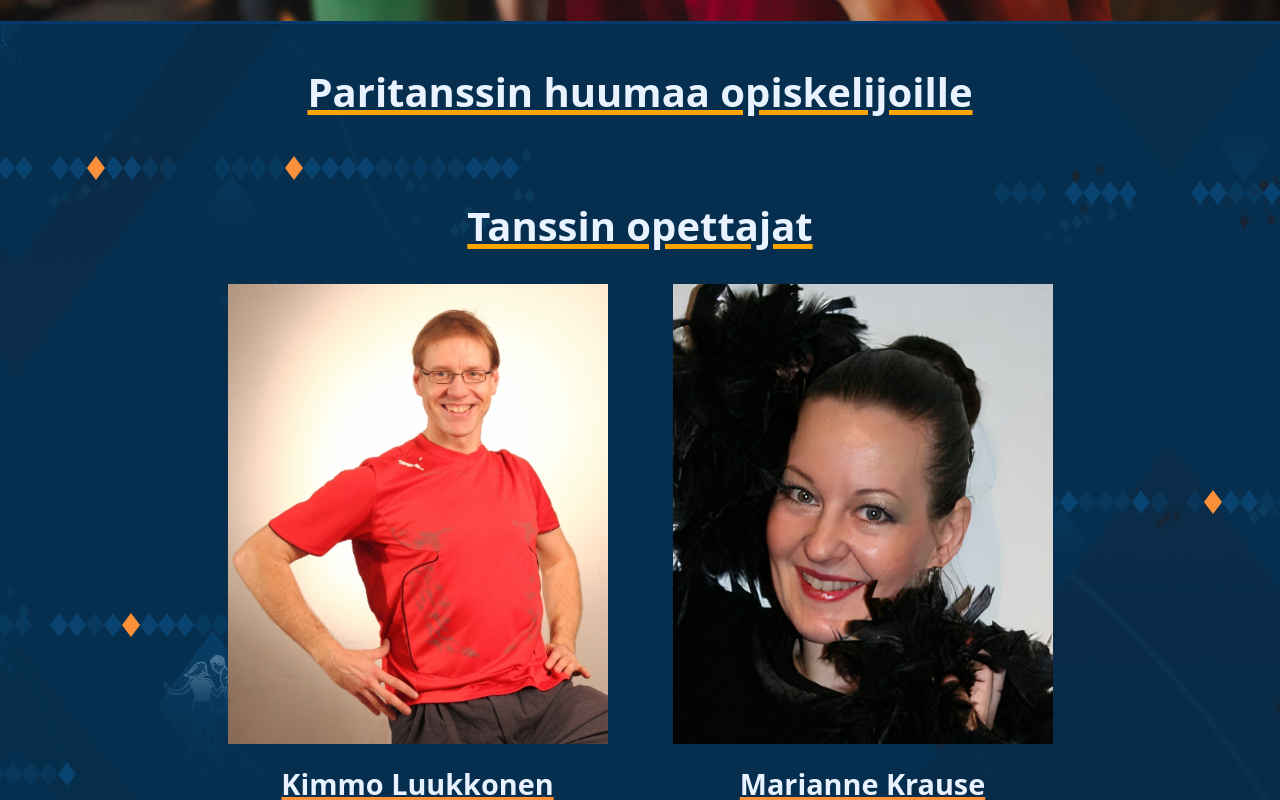
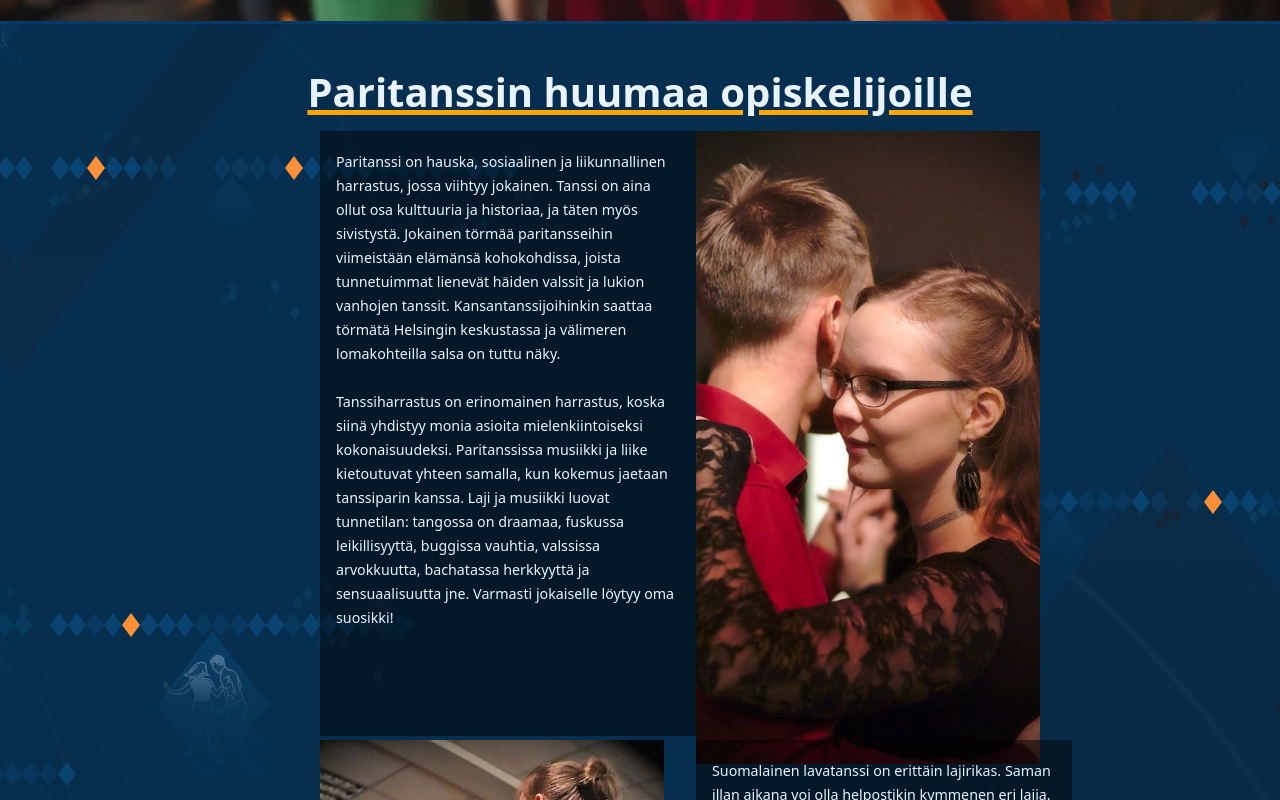
Before and after one commit to pohjalaisten-tanssikerho/web, a SvelteKit app: page / in a window 1280 px wide. Shown: the part 680-1480 px from the top of the page. Built offline with nearby package versions, Linux system fonts and the light colour scheme; no server answers.

Commit message:
Working component made by Hannu and Marjaana

```diff
--- a/src/lib/twinView.svelte
+++ b/src/lib/twinView.svelte
@@ -1,14 +1,54 @@
 <script lang="ts">
 	export let imageSrc;
 	export let textContent;
+	export let reverse = false;
 </script>
 
 <div class="twin-view">
-	<div class="items1">
-	</div>
-	<div class="items2"></div>
-</div>
+	{#if reverse}
+	  <div class="right">
+		<img src="{imageSrc}" alt="Image" />
+	  </div>
+	  <div class="left">
+		<p>{textContent}</p>
+	  </div>
+	{:else}
+	  <div class="left">
+		<p>{textContent}</p>
+	  </div>
+	  <div class="right">
+		<img src="{imageSrc}" alt="Image" />
+	  </div>
+	{/if}
+  </div>
 
 <style lang="scss">
+.twin-view {
+	display: flex;
+	flex-direction: row;
+	width: 752px;
+	height: 609px;
+	align-items: flex-start;
+
+}
+
+.left {
+	flex: 1;
+	height: 605px;
+	width: 605px;
+	margin-bottom: 20px;
+	white-space: pre-wrap;
+	font-size: 15px;
+	line-height: 1.6em;
+	color: #e9f3ff;
+	padding: 16px 0;
+	background: rgba(0,0,0,.47);
+	overflow: auto;
+	margin-bottom: 36px;
+}
+
+.right {
+	flex: 1;
+}
 
 </style>
--- a/src/routes/+page.svelte
+++ b/src/routes/+page.svelte
@@ -4,8 +4,6 @@
   import utc from 'dayjs/plugin/utc';
   import timezone from 'dayjs/plugin/timezone';
   import TwinView from '../lib/TwinView.svelte';
-  let imageSrc = 'static/img/picture/desktop/annika-juuso.jpg';
-  let textContent = 'lorem ipsum blaablaa';
 
 
   dayjs.extend(utc);
@@ -68,16 +66,20 @@
 <h1>Paritanssin huumaa opiskelijoille</h1>
 
 <main>
-	<TwinView>
-		<div class="container">
-			<div class="left">
-				<p>{textContent}</p>
-			</div>
-			<div class="right">
-				<img src={imageSrc} alt="annikajuuso"/>
-			</div>
-		</div>
-	</TwinView>
+	<TwinView
+textContent="Paritanssi on hauska, sosiaalinen ja liikunnallinen harrastus, jossa viihtyy jokainen. Tanssi on aina ollut osa kulttuuria ja historiaa, ja täten myös sivistystä. Jokainen törmää paritansseihin viimeistään elämänsä kohokohdissa, joista tunnetuimmat lienevät häiden valssit ja lukion vanhojen tanssit. Kansantanssijoihinkin saattaa törmätä Helsingin keskustassa ja välimeren lomakohteilla salsa on tuttu näky.
+
+Tanssiharrastus on erinomainen harrastus, koska siinä yhdistyy monia asioita mielenkiintoiseksi kokonaisuudeksi. Paritanssissa musiikki ja liike kietoutuvat yhteen samalla, kun kokemus jaetaan tanssiparin kanssa. Laji ja musiikki luovat tunnetilan: tangossa on draamaa, fuskussa leikillisyyttä, buggissa vauhtia, valssissa arvokkuutta, bachatassa herkkyyttä ja sensuaalisuutta jne. Varmasti jokaiselle löytyy oma suosikki!"
+imageSrc="../img/picture/desktop/annika-juuso.jpg"/>
+<TwinView
+textContent="Suomalainen lavatanssi on erittäin lajirikas. Saman illan aikana voi olla helpostikin kymmenen eri lajia. Lajien moninaisuus on rikkautta ja se tuo tanssiin mielenkiintoa sekä tunnetilojen vaihtelevuutta. Pohjalaisten tanssikerho opettaa kaikkia yleisimpiä tanssilajeja, joita suomalaisilla lavoilla tanssitaan. Tanssikerhossa opettavat ammattiopettajat monien vuosien kokemuksella. Opettajat ja Pohjalaisten tanssikerhon lämminhenkinen yhteisö auttavat ja ovat tukena tanssikulttuuriin tutustumisessa.
+
+Pohjalaisten tanssikerho järjestää opiskelijoille ja opiskelijamielisille lukukauden pituisia paritanssikursseja, joissa opetus tapahtuu viikottain. Näiden lisäksi kerho järjestää ekskursioita, tanssibileitä ja tiiviskursseja.
+
+Tervetuloa iloiseen joukkoomme! Nähdään tanssilattialla!"
+imageSrc="../img/picture/desktop/minttu-ilmari.jpg"
+reverse={true}/>
+
 	</main>
 
 
```
